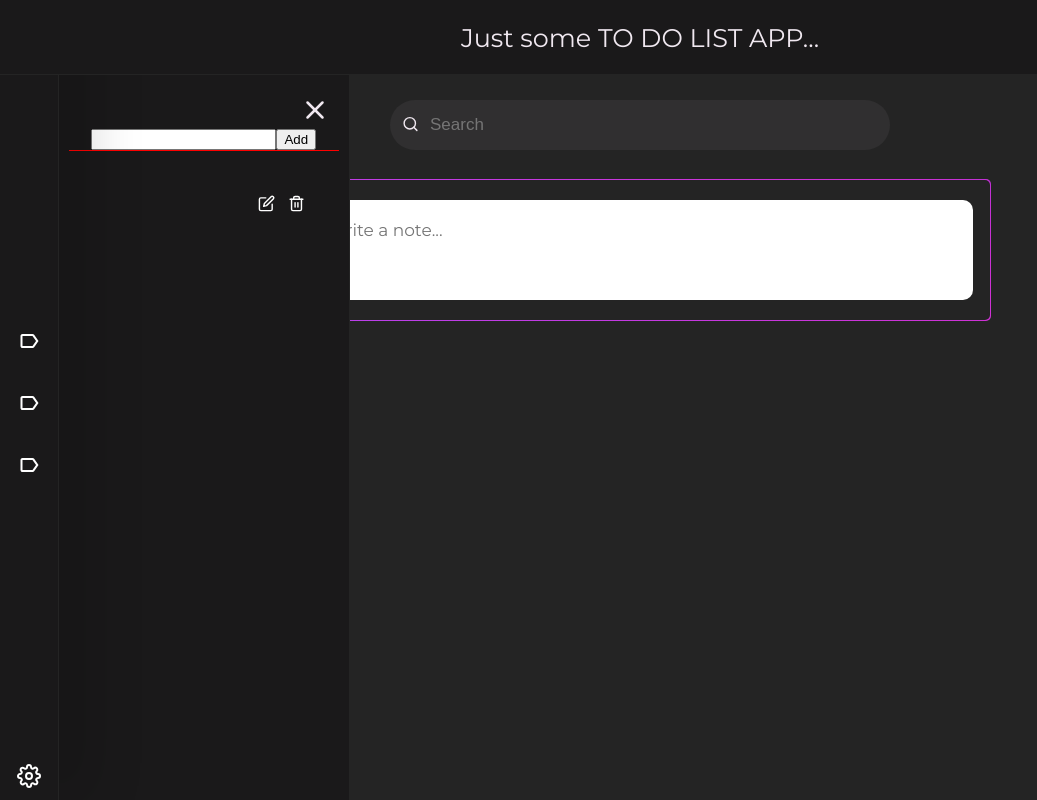
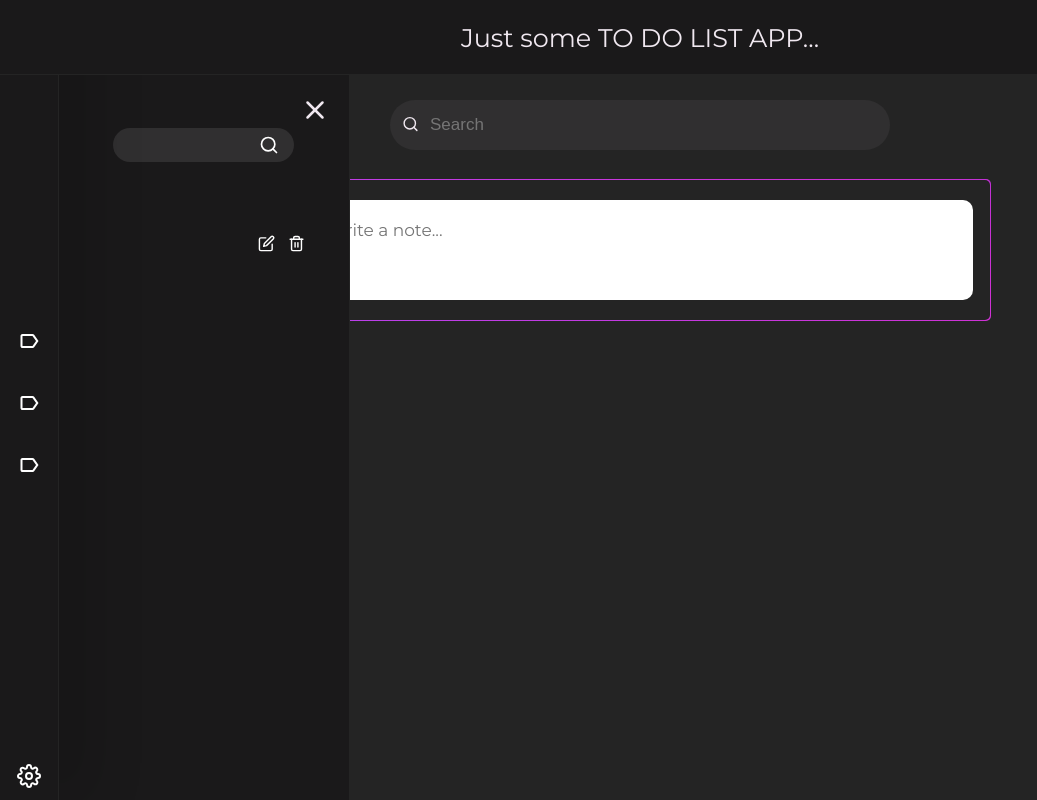
Before and after one commit to JlordS32/TDL-App, a React (Vite) app: page / in a window 1280 px wide. Both pictures are taken after a click on the element "Groups". Shown: the whole page, without its empty margins (0-1037 px from the left). Built offline with nearby package versions, Linux system fonts and the light colour scheme; a web font is replaced by a local one.

Commit message:
finalising group modal

```diff
--- a/src/components/navigation/navItems/groups/Groups.jsx
+++ b/src/components/navigation/navItems/groups/Groups.jsx
@@ -6,6 +6,7 @@ import '../../../../styles/groups.modules.css';
 import EditIcon from '../../../../assets/icons/EditIcon';
 import DeleteIcon from '../../../../assets/icons/DeleteIcon';
 import { useAutoAnimate } from '@formkit/auto-animate/react';
+import SearchICon from '../../../../assets/icons/SearchIcon';
 
 const Groups = ({ dialogRef }) => {
 	// Local state to hold the value of the input field
@@ -87,14 +88,16 @@ const Groups = ({ dialogRef }) => {
 							color: 'black',
 						}}
 					/>
-					<button
+					<div
 						onClick={handleClick}
 						style={{
 							color: 'black',
 						}}
 					>
-						Add
-					</button>
+						<div className='search'>
+							<SearchICon width='20'/>
+						</div>
+					</div>
 				</div>
 			</div>
 			<div
--- a/src/components/navigation/navItems/groups/GroupsModal.jsx
+++ b/src/components/navigation/navItems/groups/GroupsModal.jsx
@@ -7,8 +7,8 @@ const GroupsModal = ({ dialogRef }) => {
 	return (
 		<Modal
 			dialogRef={dialogRef}
-			width={500}
-			height={800}
+			width={600}
+			height={900}
 		>
 			<div className={styles['groups-modal']}>
 				<Groups />
--- a/src/styles/groups.modal.module.css
+++ b/src/styles/groups.modal.module.css
@@ -1,9 +1,6 @@
 .groups-modal {
-   color: red;
-   outline: 1px red solid ;
    width: 80%;
    margin: 0 auto;
    height: 90%;
-   margin-top: 10rem;
-   overflow: hidden;
+   margin-top: 4rem;
 }
--- a/src/styles/groups.modules.css
+++ b/src/styles/groups.modules.css
@@ -56,8 +56,27 @@
 }
 
 .groups-search-wrapper {
-   outline: 1px red solid;
    display: flex;
    justify-content: center;
    align-items: center;
 }
+
+.groups-search {
+   gap: 10px;
+}
+
+.groups-search > input {
+   border-radius: 20px;
+   height: 1.9rem;
+   background-color: var(--mid-gray);
+   border: 0;
+}
+
+.groups-search > div {
+   display: flex;
+
+   & .search {
+      margin-left: auto;
+      transform: translate(-15px, -29px);
+   }
+}
```
